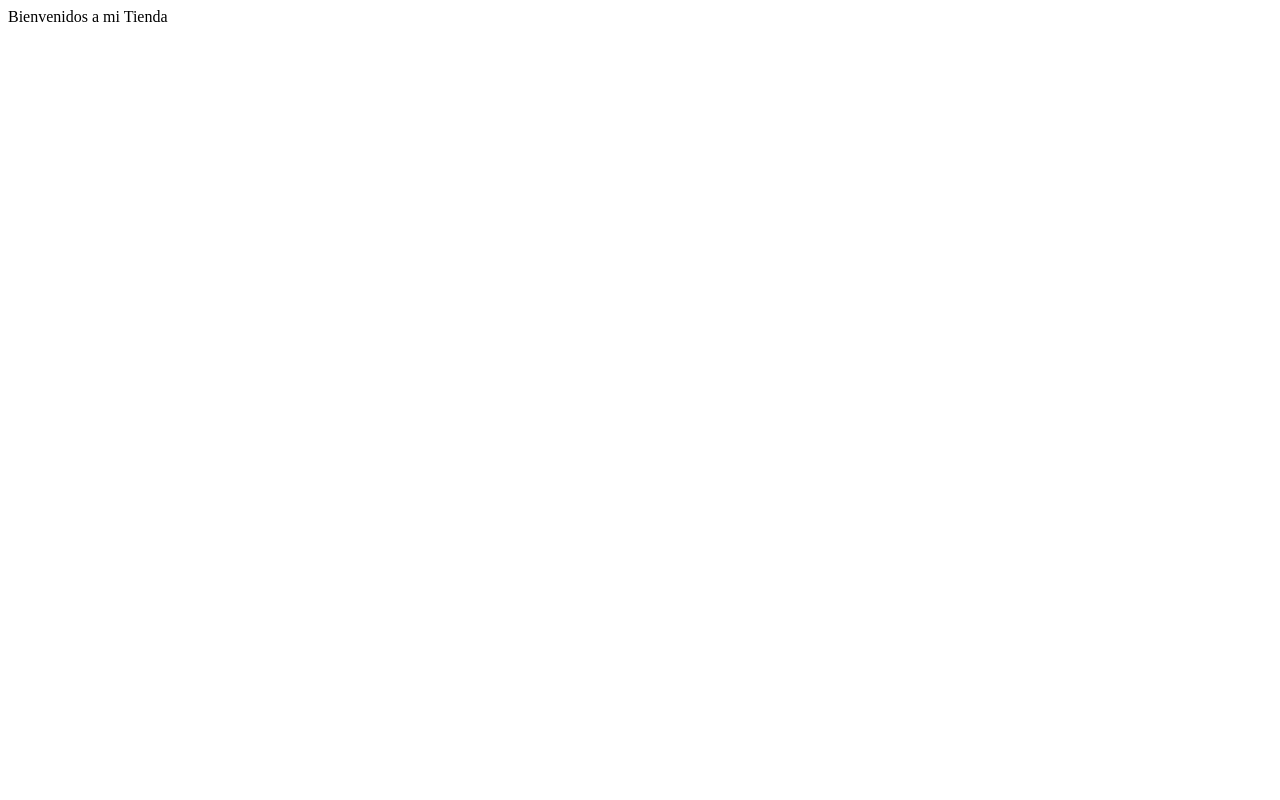
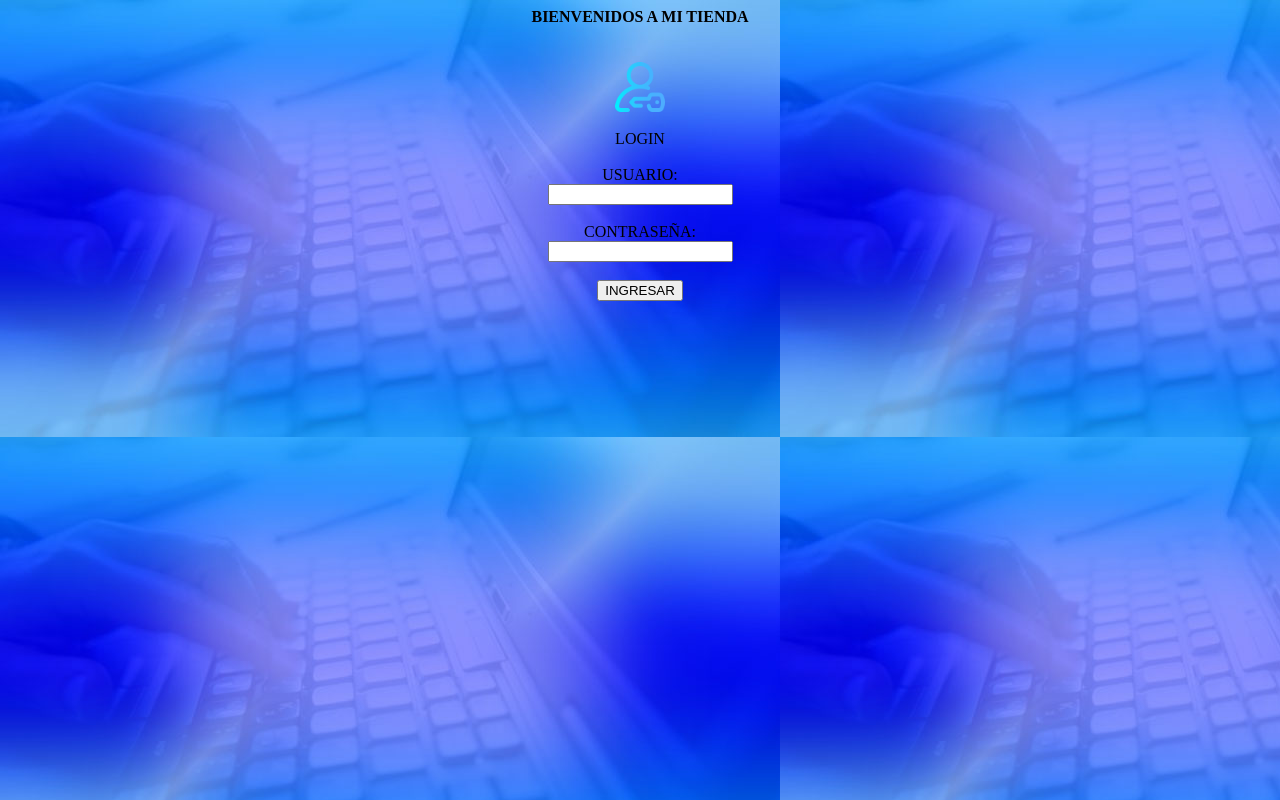
Before and after one commit to juanlozano24/test1, a plain HTML site: page index.html in a window 1280 px wide. Drawn offline with Linux system fonts and the light colour scheme.

Commit message:
mi primer login

```diff
--- a/index.html
+++ b/index.html
@@ -4,7 +4,17 @@
             Mi tienda
         </title>
     </head>
-    <body>
-        Bienvenidos a mi Tienda
+    <body background="images/FONDO.jpg" width="1000">
+        <center><b>BIENVENIDOS A MI TIENDA</b></center><br><br>
+        <center><img src="images/login.png" width="50"><br><br>
+        LOGIN<br><br>
+        USUARIO:<br>
+        <input type="text"><br><br>
+        CONTRASEÑA:<br>
+        <input type="password"><br><br>
+        <input type="submit" value="INGRESAR"></center>
+
+
+
     </body>
 </html>
```
Also changed, not shown: images/FONDO.jpg (added), images/login.png (added).
